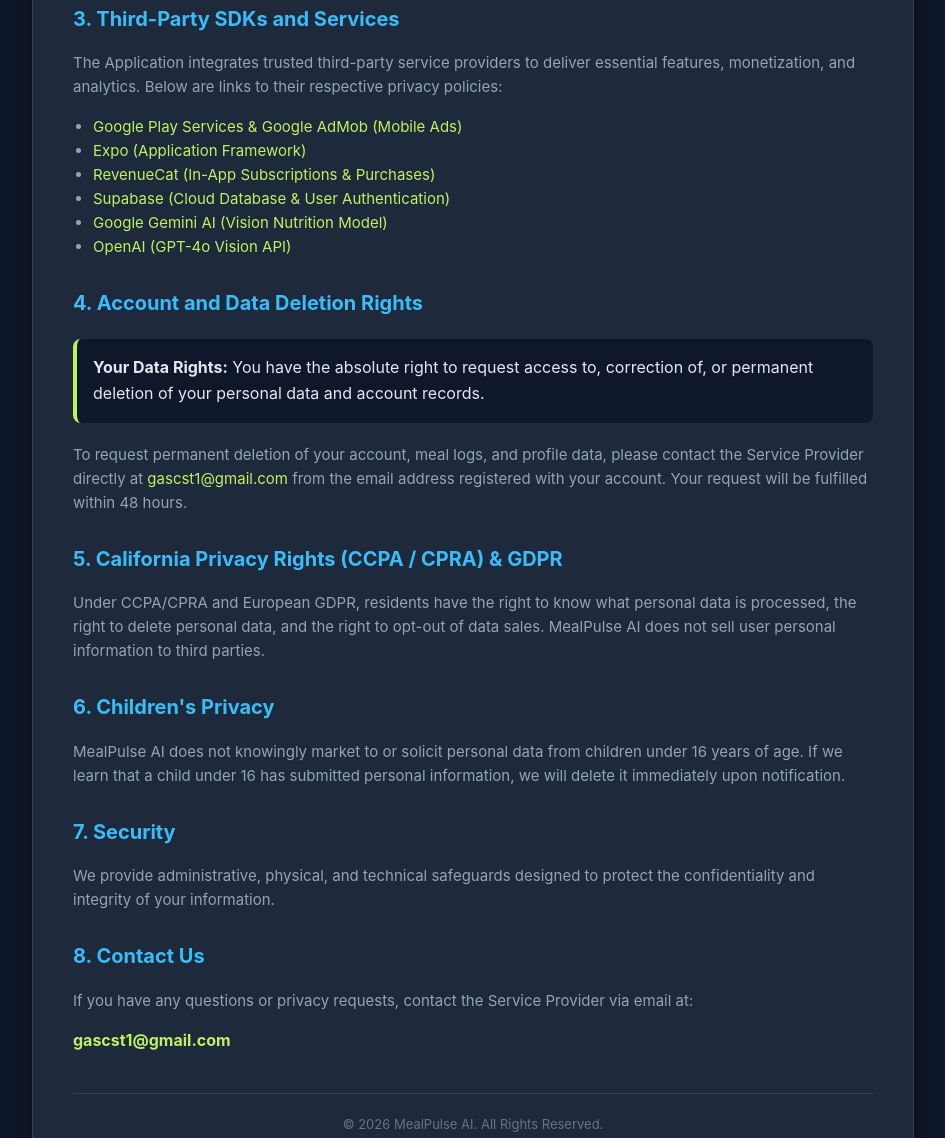
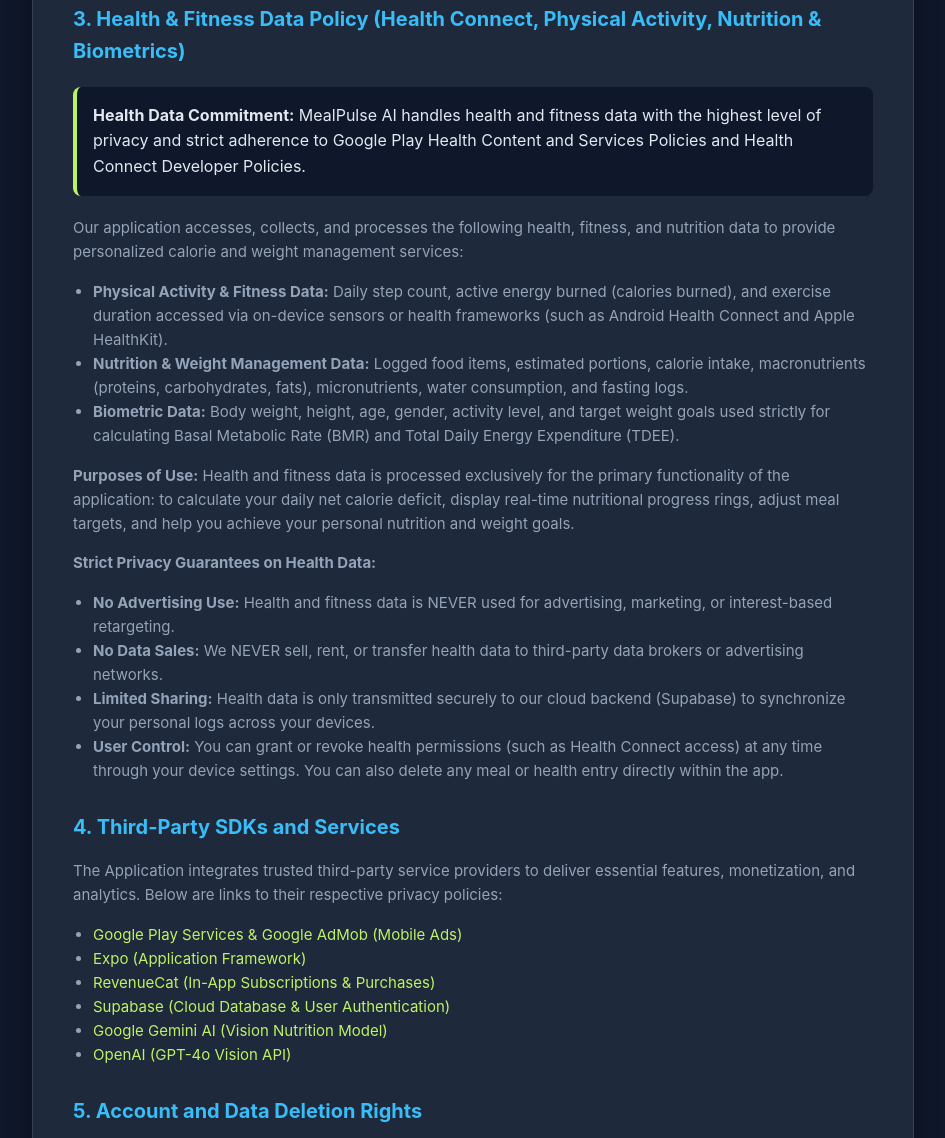
Before and after one commit to GasCst/MealPulse, a website: page privacy-policy.html in a window 1280 px wide. Shown: the part 656-1794 px from the top of the page, without its empty margins (167-1112 px from the left). Drawn offline with Linux system fonts and the light colour scheme.

Commit message:
docs: add Google Play Health Connect & Fitness data privacy policy disclosure

```diff
--- a/privacy-policy.html
+++ b/privacy-policy.html
@@ -84,7 +84,28 @@
     <h2>2. Artificial Intelligence (AI) Processing</h2>
     <p>MealPulse AI utilizes advanced Vision AI technologies (including Google Gemini AI and OpenAI GPT-4o Vision models) to recognize meal plate photos, estimate food portions, and calculate nutrition macros. Photos submitted for meal scanning are processed in real-time solely to return nutrition insights and are not used to train public AI models without consent.</p>
 
-    <h2>3. Third-Party SDKs and Services</h2>
+    <h2>3. Health & Fitness Data Policy (Health Connect, Physical Activity, Nutrition & Biometrics)</h2>
+    <div class="highlight-box">
+      <strong>Health Data Commitment:</strong> MealPulse AI handles health and fitness data with the highest level of privacy and strict adherence to Google Play Health Content and Services Policies and Health Connect Developer Policies.
+    </div>
+    <p>Our application accesses, collects, and processes the following health, fitness, and nutrition data to provide personalized calorie and weight management services:</p>
+    <ul>
+      <li><strong>Physical Activity & Fitness Data:</strong> Daily step count, active energy burned (calories burned), and exercise duration accessed via on-device sensors or health frameworks (such as Android Health Connect and Apple HealthKit).</li>
+      <li><strong>Nutrition & Weight Management Data:</strong> Logged food items, estimated portions, calorie intake, macronutrients (proteins, carbohydrates, fats), micronutrients, water consumption, and fasting logs.</li>
+      <li><strong>Biometric Data:</strong> Body weight, height, age, gender, activity level, and target weight goals used strictly for calculating Basal Metabolic Rate (BMR) and Total Daily Energy Expenditure (TDEE).</li>
+    </ul>
+
+    <p><strong>Purposes of Use:</strong> Health and fitness data is processed exclusively for the primary functionality of the application: to calculate your daily net calorie deficit, display real-time nutritional progress rings, adjust meal targets, and help you achieve your personal nutrition and weight goals.</p>
+
+    <p><strong>Strict Privacy Guarantees on Health Data:</strong></p>
+    <ul>
+      <li><strong>No Advertising Use:</strong> Health and fitness data is NEVER used for advertising, marketing, or interest-based retargeting.</li>
+      <li><strong>No Data Sales:</strong> We NEVER sell, rent, or transfer health data to third-party data brokers or advertising networks.</li>
+      <li><strong>Limited Sharing:</strong> Health data is only transmitted securely to our cloud backend (Supabase) to synchronize your personal logs across your devices.</li>
+      <li><strong>User Control:</strong> You can grant or revoke health permissions (such as Health Connect access) at any time through your device settings. You can also delete any meal or health entry directly within the app.</li>
+    </ul>
+
+    <h2>4. Third-Party SDKs and Services</h2>
     <p>The Application integrates trusted third-party service providers to deliver essential features, monetization, and analytics. Below are links to their respective privacy policies:</p>
     <ul>
       <li><a href="https://policies.google.com/privacy" target="_blank">Google Play Services & Google AdMob (Mobile Ads)</a></li>
@@ -95,22 +116,22 @@
       <li><a href="https://openai.com/privacy" target="_blank">OpenAI (GPT-4o Vision API)</a></li>
     </ul>
 
-    <h2>4. Account and Data Deletion Rights</h2>
+    <h2>5. Account and Data Deletion Rights</h2>
     <div class="highlight-box">
       <strong>Your Data Rights:</strong> You have the absolute right to request access to, correction of, or permanent deletion of your personal data and account records.
     </div>
     <p>To request permanent deletion of your account, meal logs, and profile data, please contact the Service Provider directly at <a href="mailto:gascst1@gmail.com">gascst1@gmail.com</a> from the email address registered with your account. Your request will be fulfilled within 48 hours.</p>
 
-    <h2>5. California Privacy Rights (CCPA / CPRA) & GDPR</h2>
+    <h2>6. California Privacy Rights (CCPA / CPRA) & GDPR</h2>
     <p>Under CCPA/CPRA and European GDPR, residents have the right to know what personal data is processed, the right to delete personal data, and the right to opt-out of data sales. MealPulse AI does not sell user personal information to third parties.</p>
 
-    <h2>6. Children's Privacy</h2>
+    <h2>7. Children's Privacy</h2>
     <p>MealPulse AI does not knowingly market to or solicit personal data from children under 16 years of age. If we learn that a child under 16 has submitted personal information, we will delete it immediately upon notification.</p>
 
-    <h2>7. Security</h2>
+    <h2>8. Security</h2>
     <p>We provide administrative, physical, and technical safeguards designed to protect the confidentiality and integrity of your information.</p>
 
-    <h2>8. Contact Us</h2>
+    <h2>9. Contact Us</h2>
     <p>If you have any questions or privacy requests, contact the Service Provider via email at:</p>
     <div style="font-weight: bold; color: #BEF264; margin-top: 10px;">gascst1@gmail.com</div>
 
```
